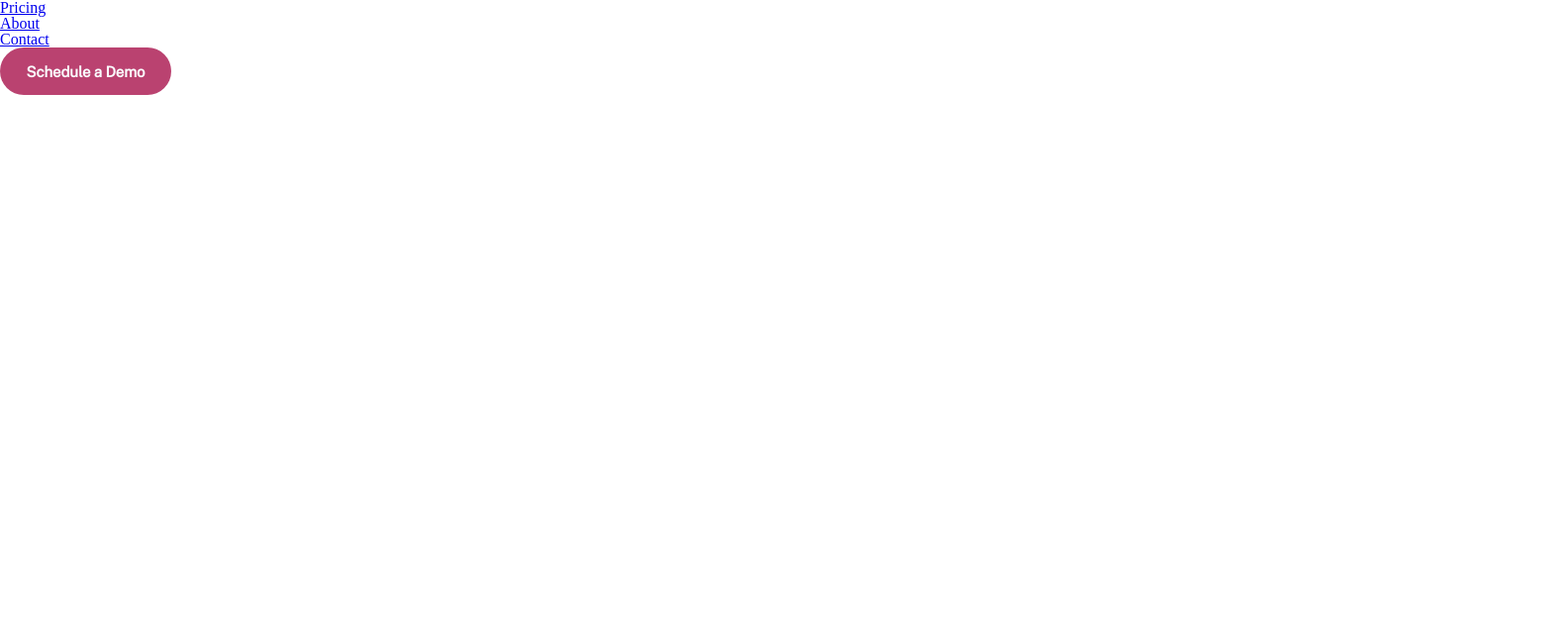
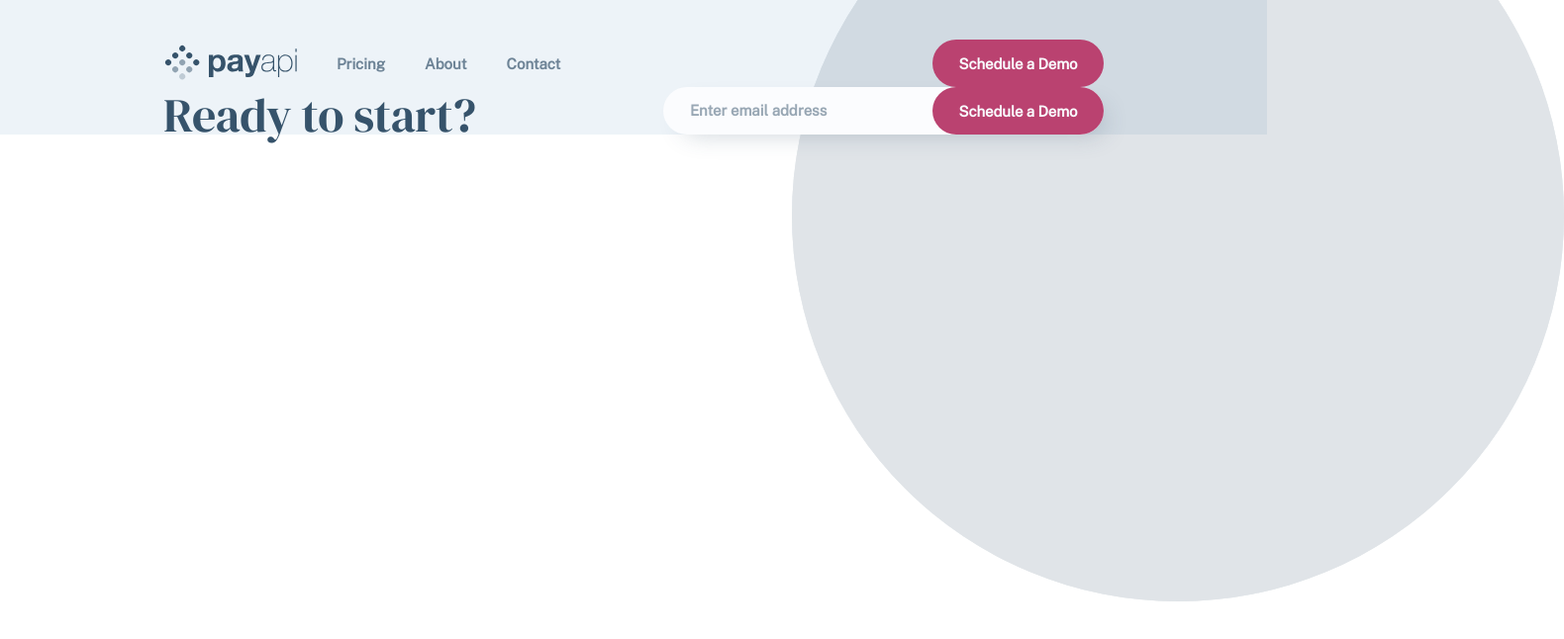
Before and after one commit to albertoviciute/payapi, a plain HTML site: page index.html in a window 1280 px wide. Shown: the whole page at 99% size, 1580 px wide, since content can reach past the window. Drawn offline with nearby package versions, Linux system fonts and the light colour scheme; a web font is replaced by a local one.

Commit message:
Create navbar and "Ready to go" part for Desktop

```diff
--- a/CSS/style.css
+++ b/CSS/style.css
@@ -1,13 +1,18 @@
 :root {
   --dark-pink: rgb(186, 66, 112);
-    --link-water-white: rgb(251, 252, 254);
+  --link-water-white: rgb(250, 252, 255);
   --san-juan-blue: rgb(54, 86, 107);
   --mirage-blue: rgb(27, 38, 47);
   --charm-pink: rgb(218, 109, 151);
   --light-san-juan-blue: rgb(108, 130, 148);
 }
 
-.button-text{
+.main-content__div {
+  background-color: #edf3f8;
+  padding: 40px 165px 0 165px;
+}
+
+.button-text {
   font-family: Public Sans;
   font-size: 15px;
   font-style: normal;
@@ -17,7 +22,7 @@
   color: var(--link-water-white);
 }
 
-.button--primary-pink{
+.button--primary-pink {
   background-color: var(--dark-pink);
   border: none;
   border-radius: 24px;
@@ -25,9 +30,118 @@
   height: 48px;
 }
 
-.button--primary-pink:hover, .button--primary-pink:active{
+.button--primary-pink:hover,
+.button--primary-pink:active {
   cursor: pointer;
   background-color: var(--charm-pink);
+}
+
+.button-navbar {
+  z-index: 3;
+}
+
+.container-navbar {
+  display: flex;
+  flex-shrink: 0;
+  align-items: center;
+}
+
+.navbar-left {
+  display: flex;
+  justify-content: space-around;
+  align-items: center;
+}
+
+.navbar-left a {
+  color: rgb(56, 85, 110);
+  font-family: Public Sans;
+  font-size: 15px;
+  font-style: normal;
+  font-weight: 700;
+  line-height: normal;
+  text-decoration: none;
+}
+
+.navbar-left li {
+  padding-left: 40px;
+  opacity: 0.7;
+}
+
+.navbar-left li:hover {
+  padding-left: 40px;
+  opacity: 1;
+}
+
+.navbar-left li:first-child {
+  padding: 0;
+  opacity: unset;
+}
+
+.navbar-left a:hover {
+  color: #36536b;
+  opacity: 1;
+}
+
+.navbar-right {
+  display: flex;
+  flex: 1;
+  justify-content: flex-end;
+}
+
+.circle {
+  position: absolute;
+  top: -172px;
+  left: 800px;
+}
+
+.container-bottom {
+  height: 48px;
+  display: flex;
+  justify-content: space-between;
+}
+
+.item-bottom-right {
+  display: flex;
+  align-items: center;
+  justify-content: flex-end;
+}
+
+.item-bottom-right input {
+  padding: 0;
+  background: #fbfcfe;
+  box-shadow: 10px 10px 25px -10px rgba(54, 83, 107, 0.25);
+  border: none;
+  border-radius: 24px;
+  width: 418px;
+  height: 48px;
+  position: relative;
+  left: 173px;
+  padding-left: 27px;
+}
+
+.item-bottom-right input::placeholder {
+  font-family: Public Sans;
+  font-size: 15px;
+  font-style: normal;
+  font-weight: 700;
+  line-height: normal;
+  color: #36536b;
+  opacity: 0.5;
+  padding: 16px 276px 14px 0px;
+}
+
+.button-bottom {
+  z-index: 2;
+}
+
+.container-bottom h2 {
+  color: #36536b;
+  font-family: DM Serif Display;
+  font-size: 48px;
+  font-style: normal;
+  font-weight: 400;
+  line-height: 56px;
+  letter-spacing: -0.369px;
 }
 
 @media screen and (min-width: 1440px) {
--- a/index.html
+++ b/index.html
@@ -1,32 +1,44 @@
 <!DOCTYPE html>
 <html lang="en">
+
 <head>
     <meta charset="UTF-8">
     <meta name="viewport" content="width=device-width, initial-scale=1.0">
     <link rel="icon" href="./IMG/payapi-logo.svg" type="image/png" sizes="25x50">
     <link rel="preconnect" href="https://fonts.googleapis.com">
     <link rel="preconnect" href="https://fonts.gstatic.com" crossorigin>
-    <link href="https://fonts.googleapis.com/css2?family=Autour+One&family=DM+Serif+Display&display=swap" rel="stylesheet">
-    <link href="https://fonts.googleapis.com/css2?family=Autour+One&family=DM+Serif+Display&family=Public+Sans&display=swap" rel="stylesheet">
+    <link href="https://fonts.googleapis.com/css2?family=Autour+One&family=DM+Serif+Display&display=swap"
+        rel="stylesheet">
+    <link
+        href="https://fonts.googleapis.com/css2?family=Autour+One&family=DM+Serif+Display&family=Public+Sans&display=swap"
+        rel="stylesheet">
     <link rel="stylesheet" href="./CSS/reset.css">
     <link rel="stylesheet" href="./CSS/style.css">
     <script src="./JS/main.js" defer></script>
     <title>payapi</title>
 </head>
+
 <body>
     <div class="main-content__div">
-        <head>
-            <nav>
+
+        <header>
+            <nav class="container-navbar">
                 <!-- Logo code -->
-                <ul>
+                <ul class="navbar-left">
+                    <li><a href="index.html"><img src="IMG/payapi-logo.svg" alt="logo"></a></li>
                     <li><a href="#">Pricing</a></li>
                     <li><a href="#">About</a></li>
                     <li><a href="#">Contact</a></li>
                 </ul>
-                <button class="button-text button--primary-pink">Schedule a Demo</button>
+                <div class="navbar-right">
+                    <button class="button-text button--primary-pink button-navbar">Schedule a Demo</button>
+                </div>
             </nav>
             <!-- Gray bubble -->
-        </head>
+            <div class="circle">
+                <img src="IMG/bg-pattern-circle.svg" alt="circle">
+            </div>
+        </header>
         <main>
             <!-- Start -->
             <section>
@@ -52,8 +64,14 @@
                 </section>
             </section>
             <!-- Ready -->
-            <section>
-                <!-- code -->
+            <section class="container-bottom">
+                <div class="item-bottom-left">
+                    <h2>Ready to start?</h2>
+                </div>
+                <form class="item-bottom-right">
+                    <input type="email" id="email" placeholder="Enter email address">
+                    <button class="button-text button--primary-pink button-bottom">Schedule a Demo</button>
+                </form>
             </section>
         </main>
         <footer>
@@ -61,4 +79,5 @@
         </footer>
     </div>
 </body>
+
 </html>
```
Also changed, not shown: IMG/bg-pattern-circle.svg (added). Lines whose indentation alone changed are shown as unchanged.
